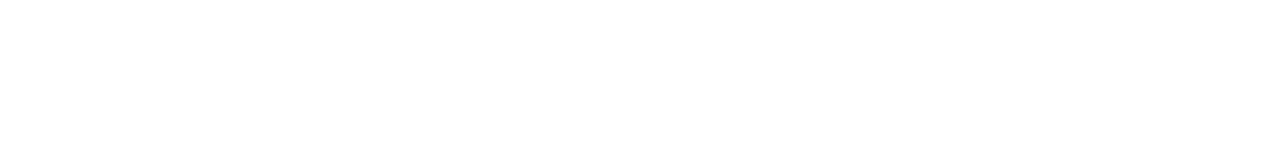
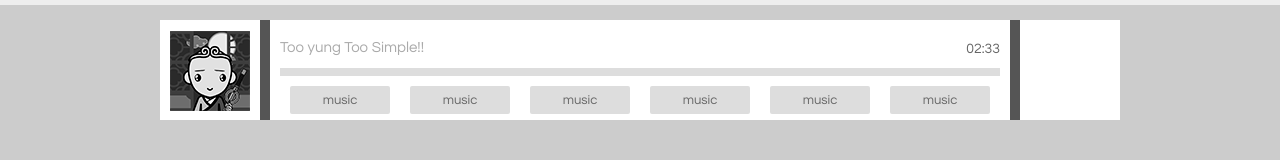
Before and after one commit to chenshiforever/chenshiforever.github.io, a plain HTML site: page index.html in a window 1280 px wide. Drawn offline with Linux system fonts and the light colour scheme.

Commit message:
create music view

```diff
--- a/index.html
+++ b/index.html
@@ -13,6 +13,30 @@
 		<script type="text/javascript" src="index.js"></script>
 	</head>
 	<body>
-
+		<section class="popup">
+		</section>
+	   <section class="content">
+	   		<div class = "bgmusic">
+	   			<div class="portraitorsculpture">
+	   				<a href="###">
+	   					<img src="images/portraitorsculpture.png">
+	   				</a>
+	   			</div>
+	   			<div class="contentmusic">
+	   				<h4>Too yung Too Simple!!</h4>
+	   				<p class="musictime">02:33</p>
+	   				<div class="progressbar">
+	   					<div class="progressbarpass"></div>
+	   				</div>
+	   				<span class="progressbartag">music</span>
+	   				<span class="progressbartag">music</span>
+	   				<span class="progressbartag">music</span>
+	   				<span class="progressbartag">music</span>
+	   				<span class="progressbartag">music</span>
+	   				<span class="progressbartag">music</span>
+	   			</div>
+	   			<div class="musiccontrol"></div>
+	   		</div>
+	   </section>
 	</body>
 </html>
--- a/style.css
+++ b/style.css
@@ -0,0 +1,132 @@
+*{
+	margin:0 auto;
+	padding: 0;
+}
+::-webkit-scrollbar {
+    width: 4px;
+}
+::-webkit-scrollbar-button {
+    background-color: #aaa;
+}
+::-webkit-scrollbar-thumb {
+    border-radius: 5px;
+    background-color: #eee;
+}
+::-webkit-scrollbar-track {
+    background-color: #aaa;
+}
+body{
+	width: 100%;
+	min-width: 1024px;
+	height: 100%;
+	color: #666;
+	background: #ccc;
+    font: 13px/2.2 "Century Gothic","Microsoft yahei";
+    transition: background .5s;
+}
+.popup{
+	height: 5px;
+	background: #eee;
+}
+.content{
+	width: 960px;
+	height: 100%;
+	height: 1000px;
+}
+.bgmusic{
+	width: 100%;
+	height: 100px;
+	margin-top: 15px;
+	background: #555;
+}
+.portraitorsculpture {
+	width: 100px;
+	height:100px;
+	line-height: 100px;
+	text-align:center;
+	vertical-align: middle;
+	float: left;
+	background: #fff;
+}
+.portraitorsculpture img{
+	width: 80px;
+	height: 80px;
+	vertical-align:middle;
+	-webkit-transition: -webkit-transform 0.4s ease-out;
+	-moz-transition: -moz-transform 0.4s ease-out;
+	transition: transform 0.4s ease-out;
+}
+.portraitorsculpture a:hover img{
+	-webkit-transform: rotate(360deg);
+	-moz-transform: rotate(360deg);
+	transform: rotate(360deg);
+}
+
+.contentmusic{
+	width: 720px;
+	height: 80px;
+	padding: 10px;
+	margin-left: 10px;
+	float: left;
+	background: #fff;
+}
+.contentmusic h4{
+	font-size: 15px;
+	margin-top: 10px;
+	line-height: 15px;
+    font-weight: 400;
+    text-decoration: none;
+    color: #aaa;
+    float: left;
+}
+.musictime{
+	margin-top: 12px;
+	font-size: 14px;
+	line-height: 14px;
+	float: right;
+}
+.progressbar{
+	width: 720px;
+	height: 8px;
+	margin-top: 38px;
+	background: #ddd;
+	clear: both;
+}
+.progressbarpass{
+	    width: 99%;
+        height: 100%;
+        border-radius: 1px;
+        float: left;
+        background: #aaa;
+        animation: loader 1s linear infinite;
+        -moz-animation: loader 1s linear infinite;
+        -webkit-animation: loader 1s linear infinite;
+        -o-animation: loader 1s linear infinite;
+}
+.progressbar:hover .progressbarpass{
+        animation-play-state: paused;
+        -moz-animation-play-state: paused;
+        -o-animation-play-state: paused;
+        -webkit-animation-play-state: paused;
+}
+@keyframes loader { from { width: 0%; } to { width: 100%; } }
+@-moz-keyframes loader { from { width: 0%; } to { width: 100%; } }
+@-webkit-keyframes loader { from { width: 0%; } to { width: 100%; } }
+@-o-keyframes loader { from { width: 0%; } to { width: 100%; } }
+.progressbartag{
+	width: 100px;
+	height: 28px;
+	line-height:28px;
+	border-radius: 2px;
+	margin: 10px;
+	float: left;
+	text-align: center;
+	background: #ddd;
+}
+.musiccontrol{
+	width: 100px;
+	height: 100px;
+	margin-left: 10px;
+	float: left;
+	background: #fff;
+}
```
Also changed, not shown: images/portraitorsculpture.png (added). Lines whose indentation alone changed are shown as unchanged.
